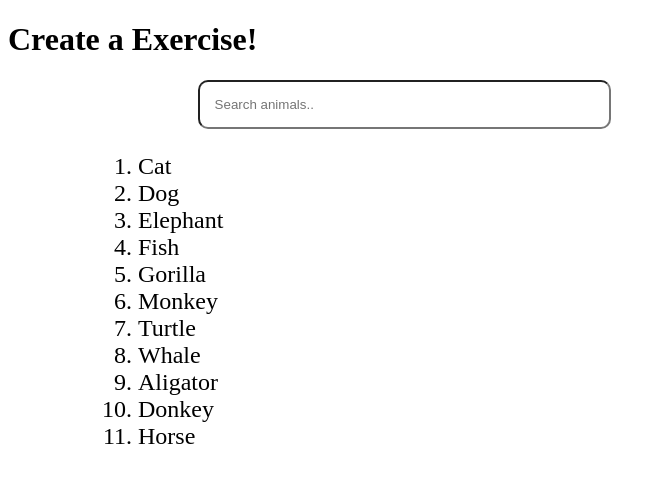
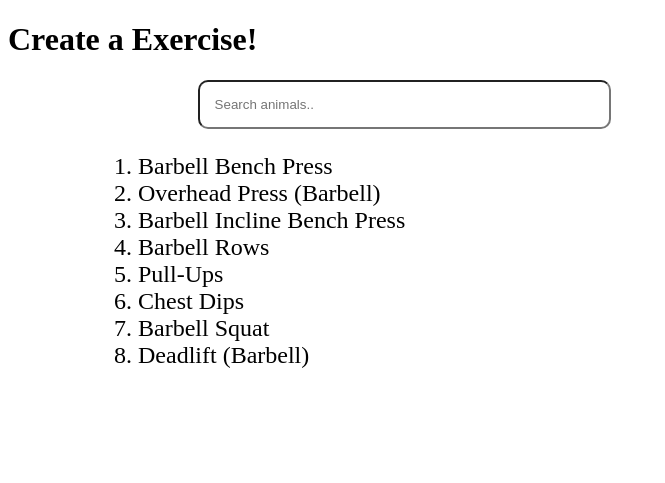
Before and after one commit to RGupta0323/FitnessApp, a Flask app: page /createexercise in a window 1280 px wide. Shown: the top 483 px of the page, without its empty margins (0-665 px from the left). Run offline with Flask 2, Linux system fonts and the light colour scheme.

Commit message:
still super depressed

```diff
--- a/src/FlaskWebApp/templates/createexercise.html
+++ b/src/FlaskWebApp/templates/createexercise.html
@@ -12,17 +12,14 @@
         name="search" placeholder="Search animals..">
 
     <ol id='list'>
-        <li class="animals">Cat</li>
-        <li class="animals">Dog</li>
-        <li class="animals">Elephant</li>
-        <li class="animals">Fish</li>
-        <li class="animals">Gorilla</li>
-        <li class="animals">Monkey</li>
-        <li class="animals">Turtle</li>
-        <li class="animals">Whale</li>
-        <li class="animals">Aligator</li>
-        <li class="animals">Donkey</li>
-        <li class="animals">Horse</li>
+        <li class="exercises">Barbell Bench Press</li>
+        <li class="exercises">Overhead Press (Barbell)</li>
+        <li class="exercises">Barbell Incline Bench Press</li>
+        <li class="exercises">Barbell Rows</li>
+        <li class="exercises">Pull-Ups</li>
+        <li class="exercises">Chest Dips</li>
+        <li class="exercises">Barbell Squat</li>
+        <li class="exercises">Deadlift (Barbell)</li>
     </ol>
 </body>
 </html>
```
Also changed, not shown: src/FlaskWebApp/static/createexercise.js (added, +14 -0 lines).
